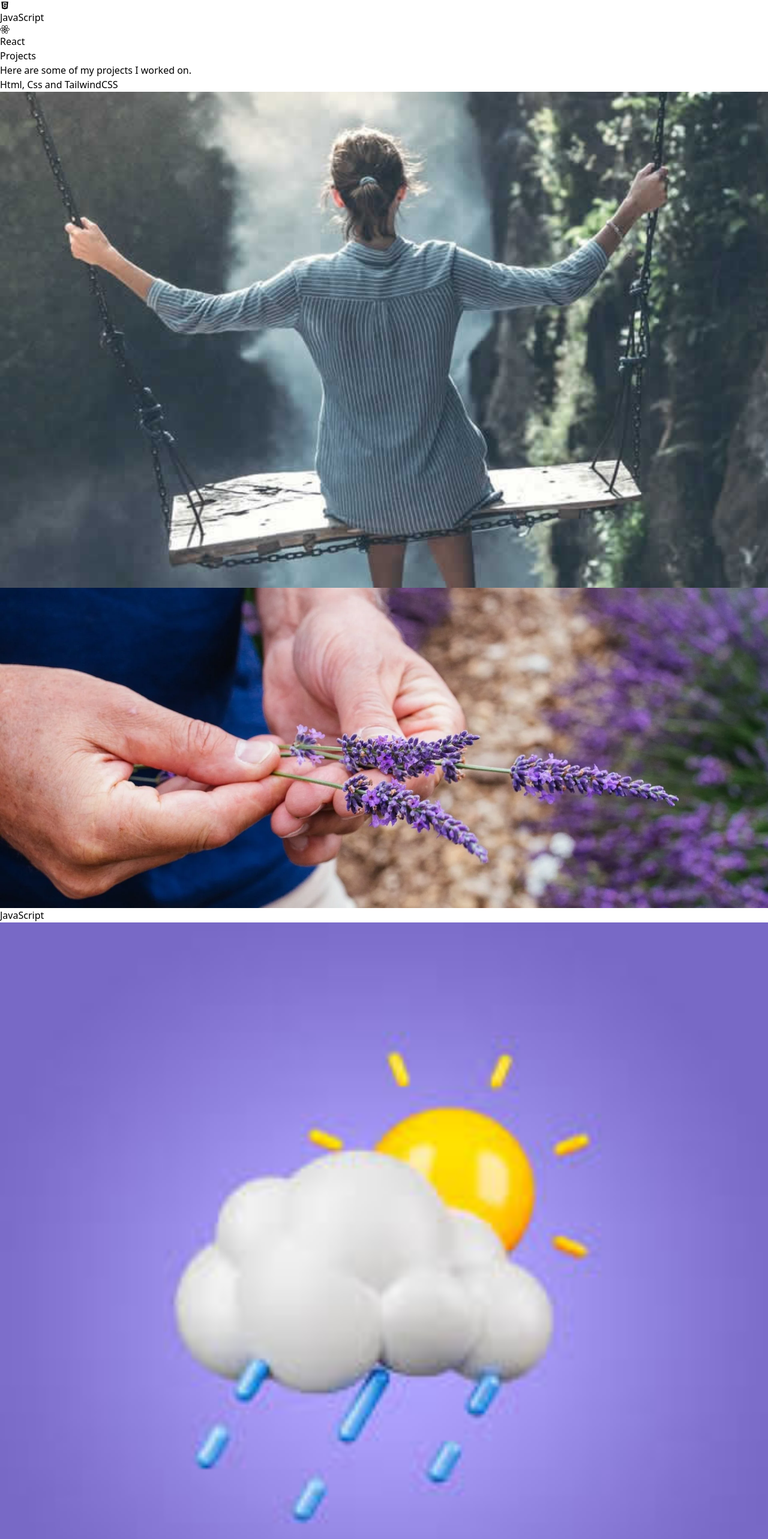
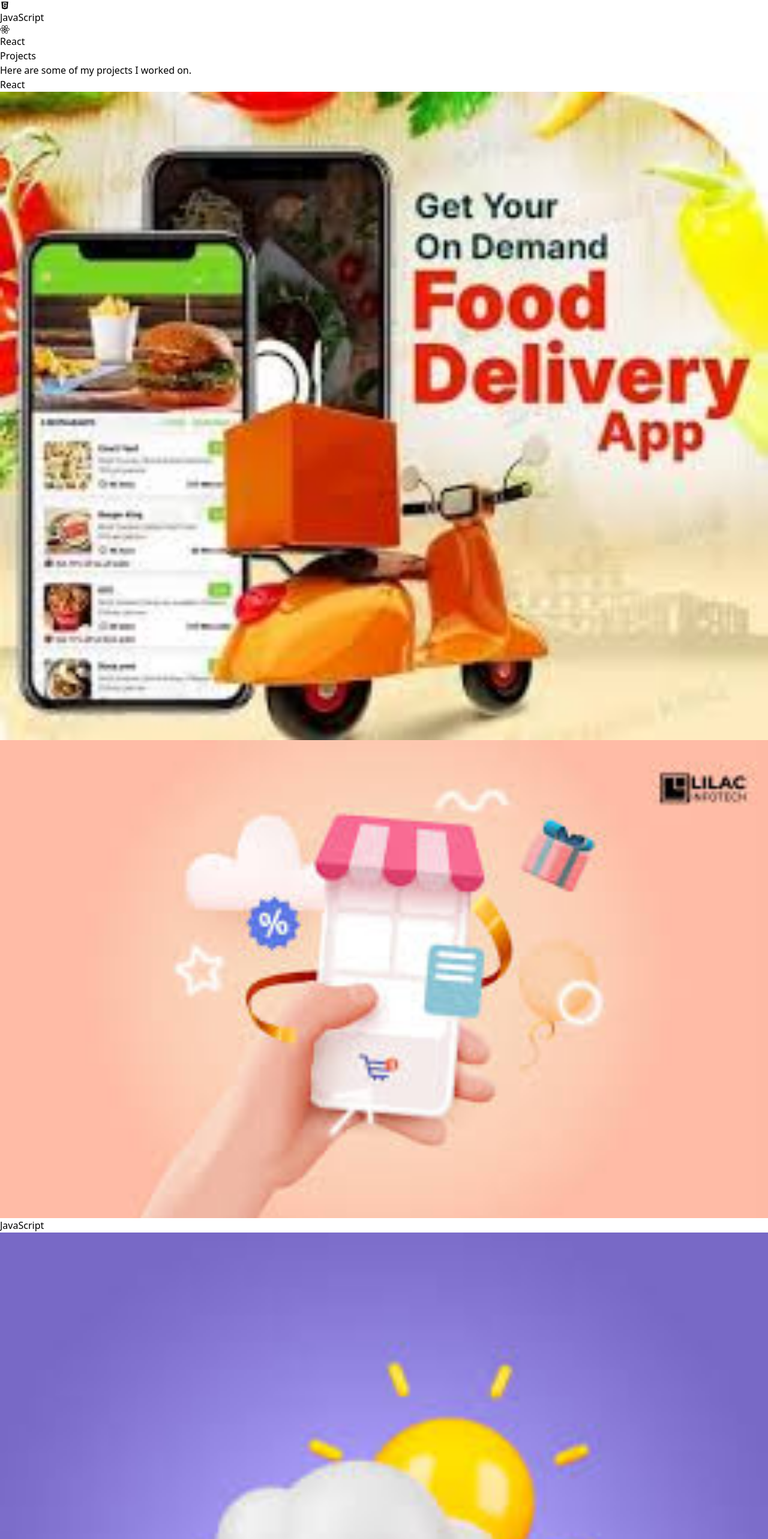
Before and after one commit to kumardee78/portfoliio, a React (Vite) app: page / in a window 1280 px wide. Shown: the part 1460-4026 px from the top of the page at 60% size. Built offline with nearby package versions, Linux system fonts and the light colour scheme.

Commit message:
change css

```diff
--- a/src/components/Home.jsx
+++ b/src/components/Home.jsx
@@ -12,13 +12,13 @@ function Home() {
           />
         </div>
         <div className="text-center text-white mt-3">
-          <h3 className="text-3xl text-yellow-200 font-bold">
+          <h3 className="md:text-3xl text-xl text-yellow-200 font-bold">
             Hello! I'm
           </h3>
-          <h1 className="lg:text-8xl text-7xl font-bold text-white">
+          <h1 className="md:text-8xl text-5xl font-bold text-white">
             Deepak <span className="text-blue-500">Kumar</span>
           </h1>
-          <p className="text-3xl md:mt-10 mt-6">
+          <p className="md:text-3xl text-xl md:mt-10 mt-6">
             - Frontend Developer
           </p>
           <p className="my-12">
--- a/src/components/Html.jsx
+++ b/src/components/Html.jsx
@@ -4,7 +4,7 @@ import "../App.css";
 function Html() {
   return (
     <div className="md:px-10 mb-8 rounded-lg py-6">
-      <h1 className="text-xl bg-[#131f22] text-gray-400 font-semibold py-4 md:px-10 px-2 text-center">
+      <h1 className="text-xl w-[16rem] mx-auto bg-[#131f22] text-gray-400 font-semibold py-4 md:px-10 px-2 mb-4 text-center">
         Html, Css and TailwindCSS
       </h1>
       <div className="projects-div flex flex-wrap justify-center gap-6 items-center">
--- a/src/components/JavaScript.jsx
+++ b/src/components/JavaScript.jsx
@@ -8,7 +8,7 @@ function JavaScript() {
 
   return (
     <div className="md:px-10 mb-8 rounded-lg py-6">
-      <h1 className="text-xl bg-[#131f22] text-gray-400 font-semibold py-4 md:px-10 px-2 text-center">
+      <h1 className="text-xl w-[16rem] mb-4 mx-auto bg-[#131f22] text-gray-400 font-semibold py-4 md:px-10 px-2 text-center">
         JavaScript
       </h1>
       <div className="projects-div flex flex-wrap justify-center gap-6 items-center">
--- a/src/components/Projects.jsx
+++ b/src/components/Projects.jsx
@@ -5,16 +5,19 @@ import ReactJs from "./React";
 
 function Projects() {
   return (
-    <div id="projects" className="lg:px-16 md:px-10 px-6 bg-[#17262b] text-white md:py-28 py-16">
+    <div
+      id="projects"
+      className="lg:px-16 md:px-10 px-6 bg-[#17262b] text-white md:py-28 py-16"
+    >
       <h1 className="text-center text-white font-bold border-t-8  md:w-[20rem] w-[12rem] mx-auto pt-4 md:text-5xl text-4xl mb-6 lg:mb-12">
         Projects
       </h1>
       <p className="text-white text-center md:text-3xl text-2xl py-12">
         Here are some of my projects I worked on.
       </p>
+      <ReactJs />
+      <JavaScript />
       <Html />
-      <JavaScript />
-      <ReactJs />
 
       <p className="text-white text-center md:text-3xl text-2xl py-12">
         Exciting new projects dropping soon – stay tuned!
--- a/src/components/React.jsx
+++ b/src/components/React.jsx
@@ -3,7 +3,7 @@ import React from "react";
 function ReactJs() {
   return (
     <div className="md:px-10 mb-8 rounded-lg py-6">
-      <h1 className="text-2xl bg-[#131f22] font-semibold text-gray-500 py-4 md:px-10 px-2 text-center">
+      <h1 className="text-2xl w-[16rem] mb-4 mx-auto bg-[#131f22] font-semibold text-gray-500 py-4 md:px-10 px-2 text-center">
         React
       </h1>
       <div className="projects-div flex flex-wrap justify-center gap-6 items-center">
```
